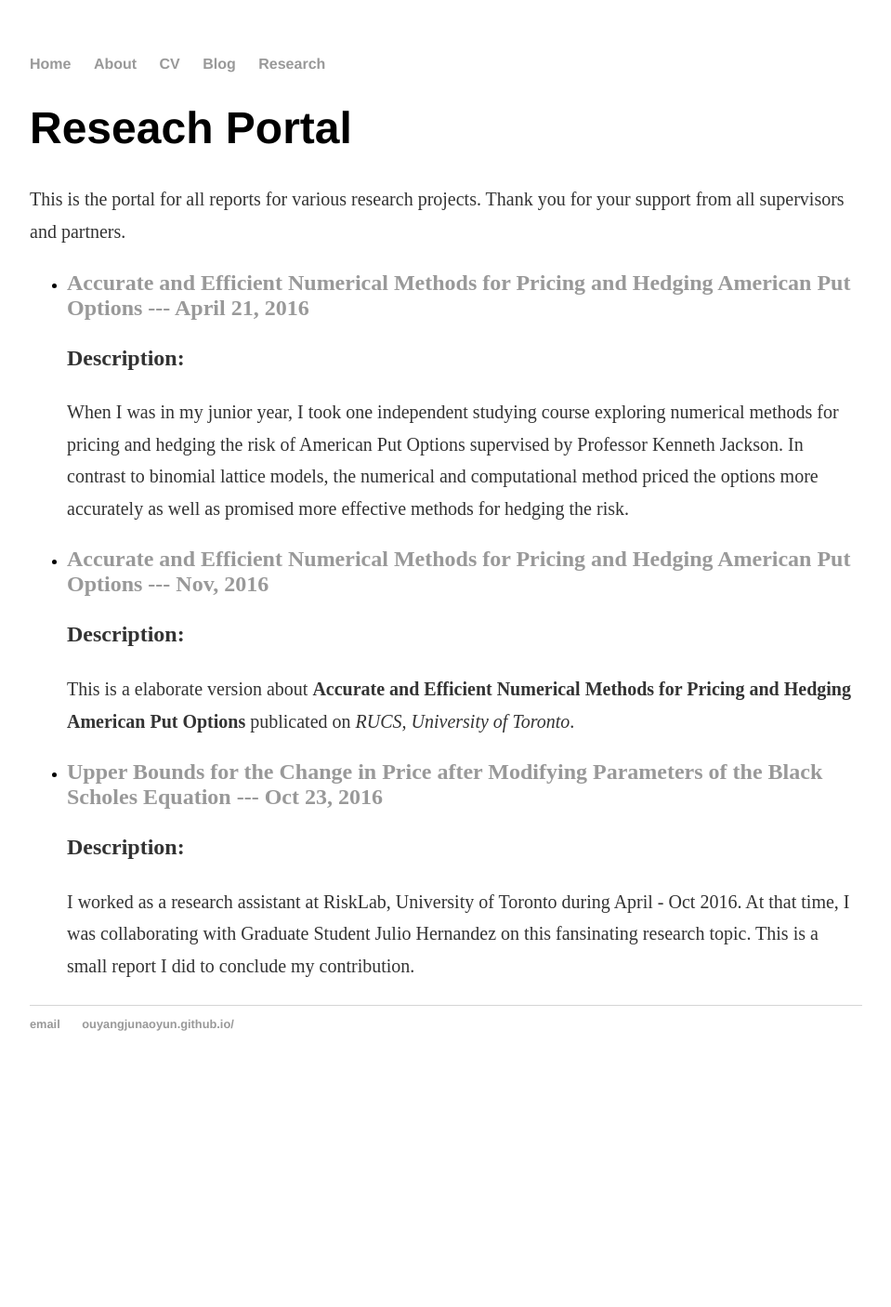
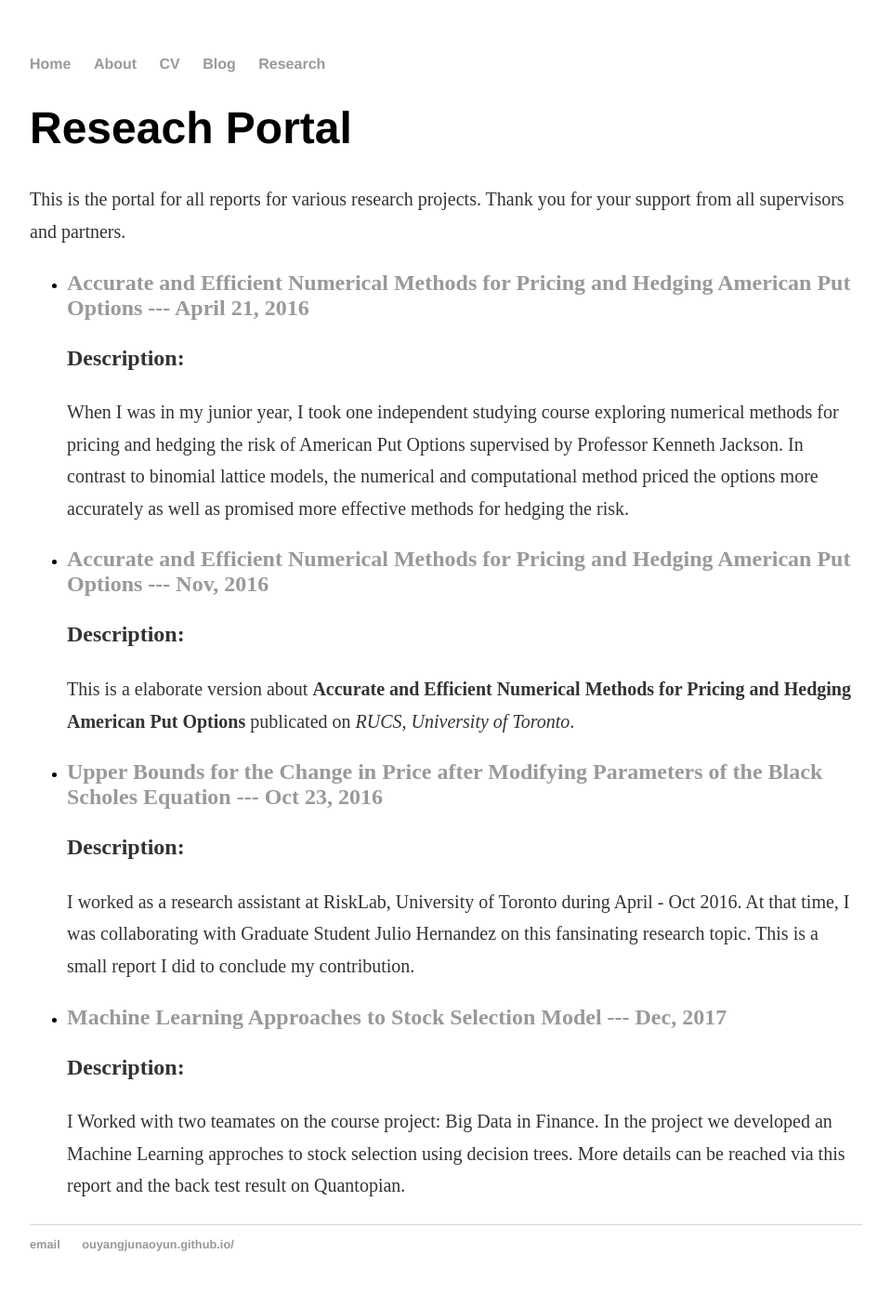
Before and after one commit to ouyangjunaoyun/mywebsite, a Jekyll site: the page built from academic/index.html, in a window 1280 px wide. Shown: the whole page at 93% size, without its empty margins (160-1119 px from the left). Built offline with Jekyll 4.4.1, drawn with Linux system fonts in a browser that asks for light colours; before the commit the page ends 1169 px from its top, so only the background shows below that.

Commit message:
Update index.html

```diff
--- a/academic/index.html
+++ b/academic/index.html
@@ -28,5 +28,10 @@ title: Jun Ouyang, University of Toronto
 	  <p><b>Description: </b> </p>
 	<p><small>I worked as a research assistant at RiskLab, University of Toronto during April - Oct 2016. At that time, I was collaborating with Graduate Student Julio Hernandez on this fansinating research topic. This is a small report I did to conclude my contribution.</small> </p></li>
 
+
+<li><h2><a href="https://ouyangjunaoyun.github.io/file/BigDataInFinanceReport.pdf">Machine Learning Approaches to Stock Selection Model --- Dec, 2017</a></h2>
+	  <p><b>Description: </b> </p>
+	<p><small>I Worked with two teamates on the course project: Big Data in Finance. In the project we developed an Machine Learning approches to stock selection using decision trees. More details can be reached via this report and the back test result on Quantopian.</small> </p></li>
+
 </ul>
 </div>
```
